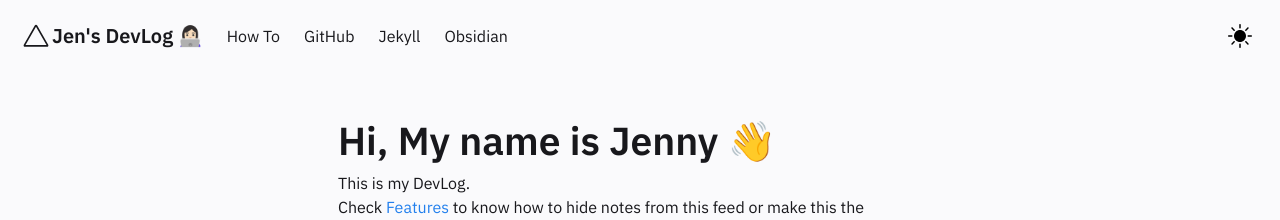
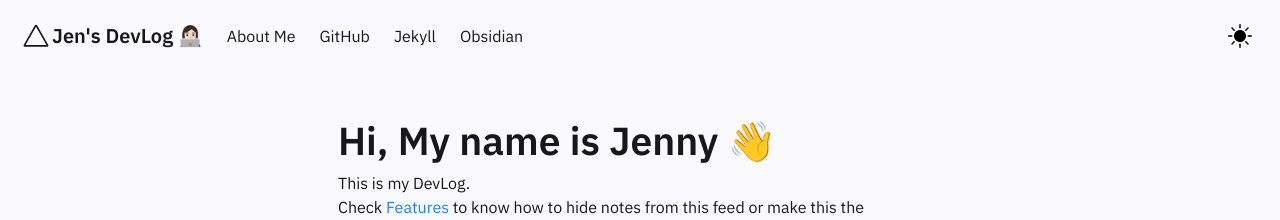
Before and after one commit to jenjenhub/blog, a Jekyll site: the page built from pages/index.md, in a window 1280 px wide. Shown: the top 220 px of the page. Built offline with Jekyll 4.4.1, drawn with Linux system fonts in a browser that asks for light colours.

Commit message:
Update Header.html

```diff
--- a/_includes/Header.html
+++ b/_includes/Header.html
@@ -56,7 +56,7 @@
     <div id="navbarBasicExample" class="navbar-menu">
       <div class="navbar-start">
         <a href="../posts/how-to"  class="navbar-item">
-          How To
+          About Me
         </a>
         <a href="https://github.com/Jekyll-Garden/jekyll-garden.github.io" target="_blank" class="navbar-item">
           GitHub
```
